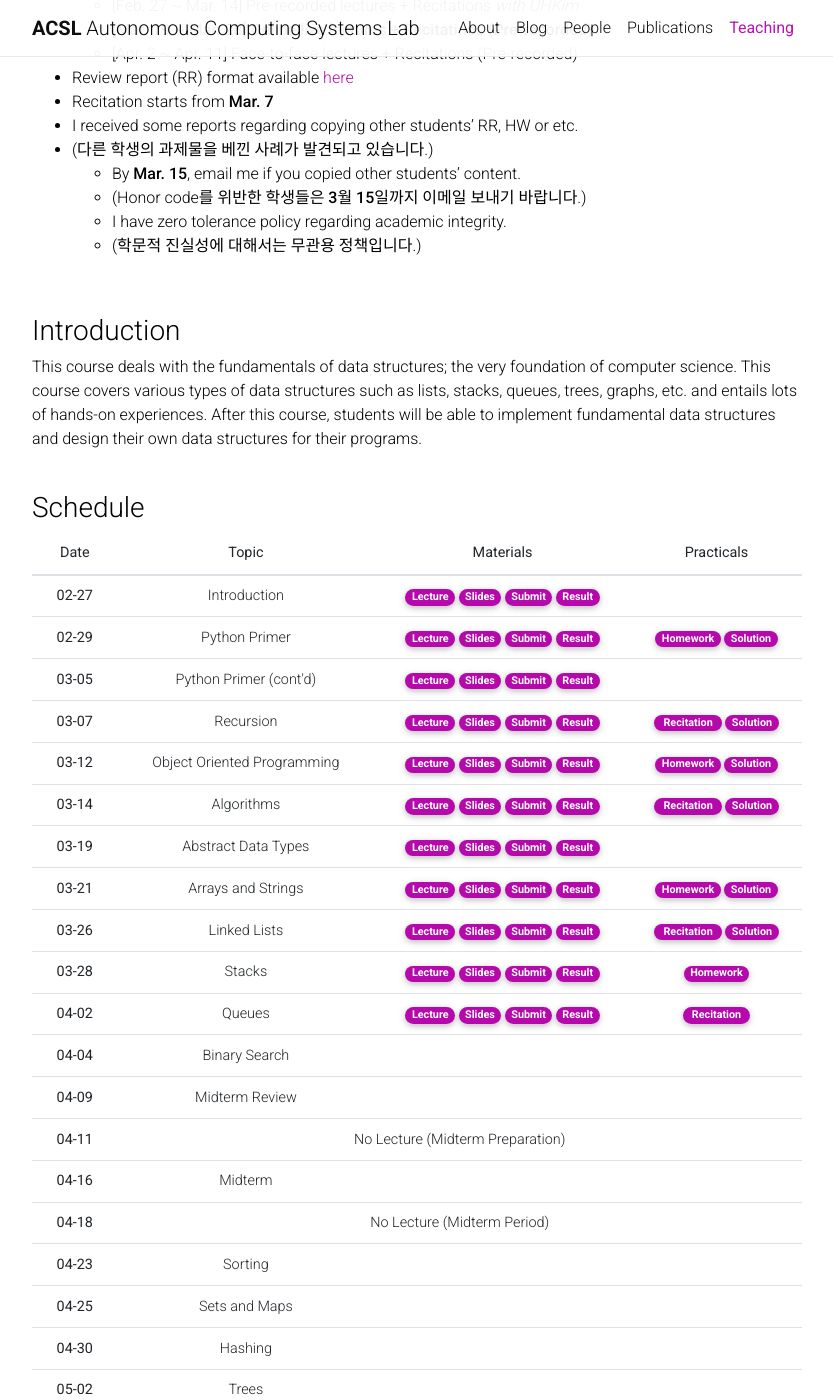
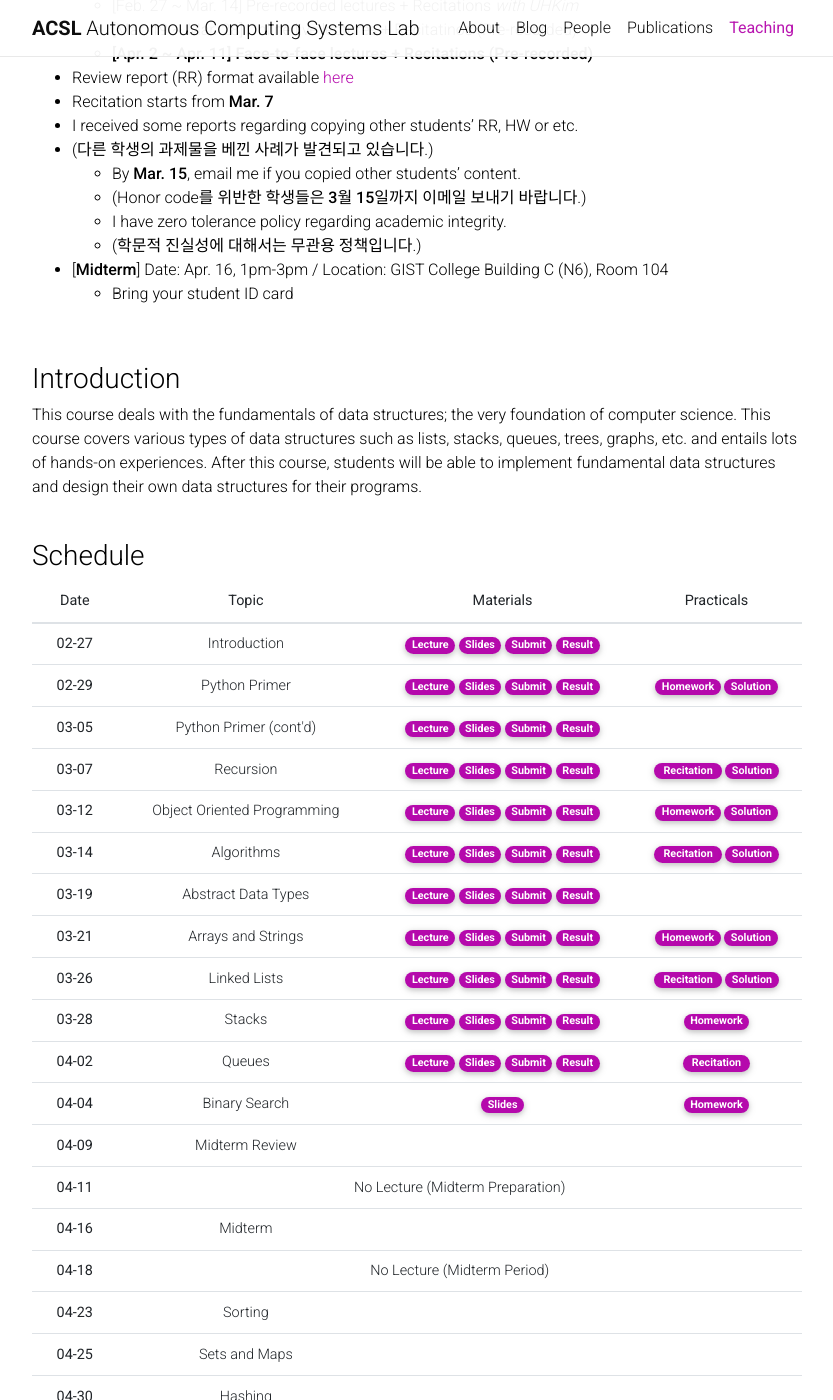
Before and after one commit to Uehwan/Uehwan.github.io, a Jekyll site: the page built from _teaching/datastruct24sp.md, in a window 1280 px wide and 1400 px high, scrolled down 531 px. Shown: the whole window, without its empty margins (223-1056 px from the left). Built offline with Jekyll 4.4.1, drawn with Linux system fonts in a browser that asks for light colours; nearby versions of some CDN libraries; comment, search, counter and statistics services are not loaded; a style sheet for code colours, icons or effects is not loaded.

Commit message:
04-04 Pre

```diff
--- a/_teaching/datastruct24sp.md
+++ b/_teaching/datastruct24sp.md
@@ -19,8 +19,8 @@ Hyung-Chan, Jeon (rabo8497@gm.gist.ac.kr)<br/>
 ### Notice
 - Lecture formats
   - [Feb. 27 ~ Mar. 14] Pre-recorded lectures + Recitations *with UHKim*
-  - **[Mar. 19 ~ Mar. 28] Online live lectures + Recitatinos (Pre-recorded)**
-  - [Apr. 2 ~ Apr. 11] Face-to-face lectures + Recitations (Pre-recorded)
+  - [Mar. 19 ~ Mar. 28] Online live lectures + Recitatinos (Pre-recorded)
+  - **[Apr. 2 ~ Apr. 11] Face-to-face lectures + Recitations (Pre-recorded)**
 - Review report (RR) format available [here](https://docs.google.com/document/d/1iyHUFjtQCoM6bj0vhg6PyvUN8eVsiZBmKXKEiK5E26E/edit?usp=sharing)
 - Recitation starts from **Mar. 7**
 - I received some reports regarding copying other students’ RR, HW or etc.
@@ -29,6 +29,8 @@ Hyung-Chan, Jeon (rabo8497@gm.gist.ac.kr)<br/>
   - (Honor code를 위반한 학생들은 **3월 15일**까지 이메일 보내기 바랍니다.)
   - I have zero tolerance policy regarding academic integrity.
   - (학문적 진실성에 대해서는 무관용 정책입니다.)
+- [**Midterm**] Date: Apr. 16, 1pm-3pm / Location: GIST College Building C (N6),  Room 104
+  - Bring your student ID card
 
 
 <br/>
@@ -206,11 +208,11 @@ This course deals with the fundamentals of data structures; the very foundation
       <td>Binary Search</td>
       <td>
         <!--a href="https://youtu.be/-b3ZbLb4G5w" target="_blank" class="badge badge-pill" style="background-color:#B509AC;">Recording</a-->
-        <!--a href="https://docs.google.com/presentation/d/1hYfPdLtV2iYj5-vElHoCST13NQB950T6cnU8b7Cftsg/edit?usp=sharing" target="_blank" class="badge badge-pill" style="background-color:#B509AC;">Slides</a-->
+        <a href="https://docs.google.com/presentation/d/1hYfPdLtV2iYj5-vElHoCST13NQB950T6cnU8b7Cftsg/edit?usp=sharing" target="_blank" class="badge badge-pill" style="background-color:#B509AC;">Slides</a>
         <!--a href="https://colab.research.google.com/drive/124w8qUn9aBRAGFzn-AW9MSEMrMrUugyd?usp=sharing" target="_blank" class="badge badge-pill" style="background-color:#B509AC;">Codes</a-->
       </td>
       <td>
-        <!--a href="https://colab.research.google.com/drive/1rWj_XlAvtdDJY9xzwBg_fg5jWoU84a8D?usp=sharing" target="_blank" class="badge badge-pill" style="background-color:#B509AC;">Homework</a-->
+        <a href="https://colab.research.google.com/drive/1rWj_XlAvtdDJY9xzwBg_fg5jWoU84a8D?usp=sharing" target="_blank" class="badge badge-pill" style="background-color:#B509AC;">Homework</a>
         <!--a href="https://colab.research.google.com/drive/1lGUQxlTXZXzKCMBaO1h-q-o0MZZOTW8E?usp=sharing" target="_blank" class="badge badge-pill" style="background-color:#B509AC;">Solution</a-->
       </td>
     </tr>
```
